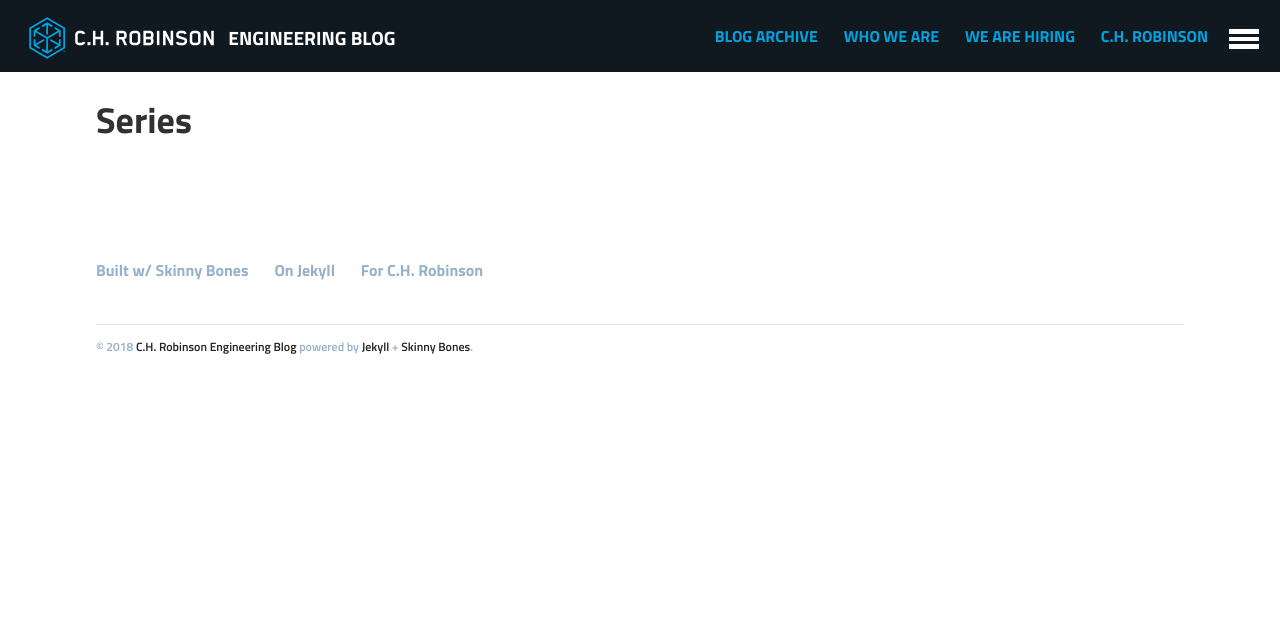
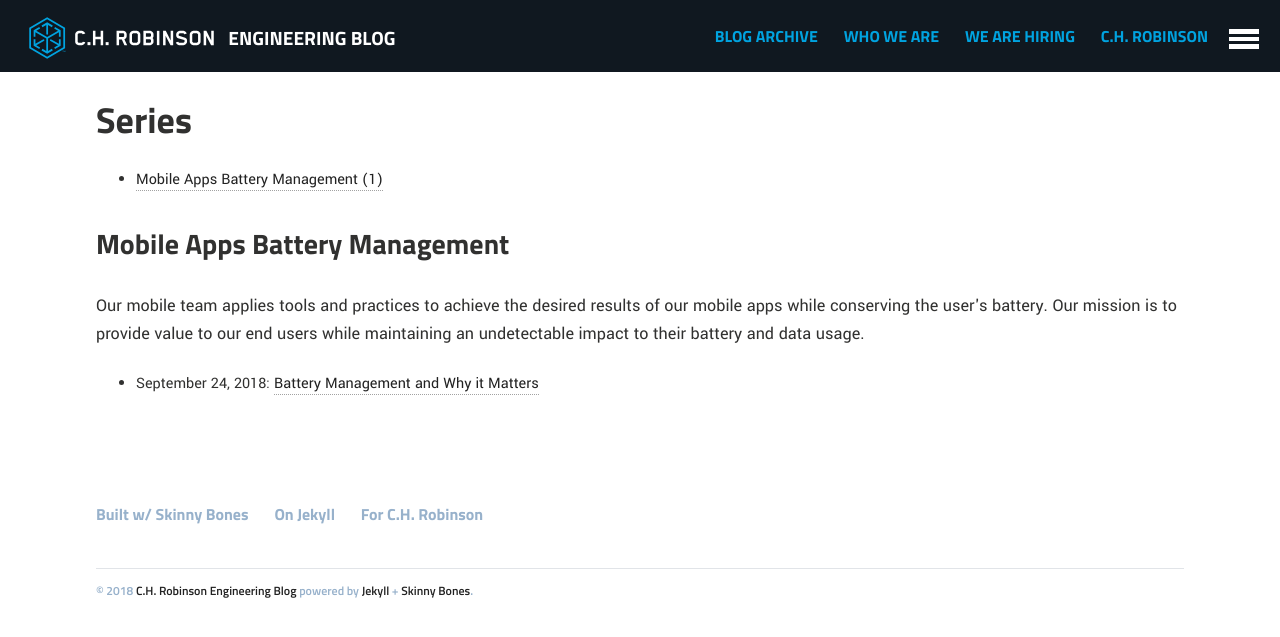
Before and after one commit to ch-robinson/ch-robinson.github.com, a Jekyll site: the page built from series/index.html, in a window 1280 px wide. Shown: the top 637 px of the page. Built offline with Jekyll 4.4.1, drawn with Linux system fonts in a browser that asks for light colours; some of the changed lines change nothing that is shown.

Commit message:
New Post: Battery Management and Why It Matters

```diff
--- a/_data/authors.yml
+++ b/_data/authors.yml
@@ -43,3 +43,9 @@
     as I can about React and how it can be used. In my free time I perform improv, design video games, rock climb
     and play video games
   web: https://www.linkedin.com/in/neilcarlinschauer
+bradjewell:
+  name: Brad Jewell
+  bio:
+    Mobile lead with a focus on applying Software Engineering principles to mobile development to deliver the best
+    experience to our end users.
+  gravatar: e2e99aa42b21c3db84c2832b9fc8e3e7
--- a/_data/series.yml
+++ b/_data/series.yml
@@ -1,3 +1,6 @@
-- id: series-id
-  title: Series Title
-  description: Series Description
+- id: mobile-apps-battery-management
+  title: Mobile Apps Battery Management
+  description:
+    Our mobile team applies tools and practices to achieve the desired results of our mobile apps while conserving the
+    user's battery. Our mission is to provide value to our end users while maintaining an undetectable impact to their
+    battery and data usage.
--- /dev/null
+++ b/_posts/2018-09-24-battery-managment-and-why-it-matters.md
@@ -0,0 +1,82 @@
+---
+layout: article
+title: "Battery Management and Why it Matters"
+authors:
+ - bradjewell
+modified: 2018-09-24
+categories: Mobile
+excerpt: "At C.H. Robinson, our mobile team applies tools and practices to achieve the desired results of our mobile apps while conserving the user's battery. Our mission is to provide value to our end users while maintaining an undetectable impact to their battery and data usage."
+tags: [Android, iOS, Battery, Background Processing]
+image:
+  feature:
+  teaser:
+  thumb:
+disclaimer: true
+series: mobile-apps-battery-management
+---
+
+Your phone notifies you that it has 15% power remaining, and you don't have a charging cable at hand. Are you breaking out in a sweat? Is your mind racing to find ways to charge your phone, or find a friend that can give you some power? Are you listing off what you'd be willing to give up in place of your phone? If you answered yes to any of these questions, know that you are not alone. More importantly, know that, as a mobile engineer, you have a responsibility to ensure your app isn't a contributing cause for such a scenario.
+
+According to reports from [Tech Times](https://www.techtimes.com/articles/6928/20140514/dead-smartphone-battery-causes-stress-in-92-percent-of-britons.htm) and [The Wall Street Journal](https://www.wsj.com/articles/your-phone-is-almost-out-of-battery-remain-calm-call-a-doctor-1525449283), studies show users reporting or exhibiting stress, when separated from their phone due to dead batteries. If your users' stress levels don't concern you, consider this, your app can't run on a phone without power.
+
+A large part of the [NavisphereCarrier](https://play.google.com/store/apps/details?id=com.chrobinson.navispherecarrier) and [NavisphereDriver](https://play.google.com/store/apps/details?id=com.chrobinson.navispherecarrier.driver) apps involve background processing to automate check calls for our users. Automating check calls and arrivals/departures allows our carriers to focus on doing business and leave the logistic tracking to us.
+
+Customers wanting freight moved are demanding more visibility from their logistics providers. The trend is moving toward real-time tracking, but carriers drive for hours, if not days, to complete a load. Manually updating the customer is not a viable option. A mobile app can solve this problem, but the app needs to be efficient and send as few updates as the customer requires.
+
+<figure>
+	<img src="{{site.url}}{{site.baseurl}}/images/posts/2018/BatMan-MarketingBlank.jpg" alt="iPhones displaying NavisphereCarrier">
+</figure>
+
+The challenge is, background processing uses battery power when the app isn't in the foreground. On older OS versions, this could allow irresponsible apps to drain the battery. Current OS versions implement strict safeguards to protect the user's battery by disabling power hungry background processes. Disabling the app saves the battery, but may impede the results of the app. In both cases the solution is simple, we must create solutions that ensure we use as little battery as possible. It's what we call *"defending the battery."*
+
+At C.H. Robinson, our mobile team applies tools and practices to achieve the desired results of our mobile apps while conserving the user's battery. Our mission is to provide value to our end users while maintaining an undetectable impact to their battery and data usage. We have had success in addressing our apps with a process derived from Test Driven Development. We **Measure**, **Manage**, and **Limit** processes.
+
+1. Measure
+    * Find or create a way to measure the situation
+    * Measure the current process for a baseline
+2. Manage
+    * Make the process work as desired by your requirements
+    * Measure the new process and compare to baseline
+3. Limit
+    * Optimize the process removing unnecessary processing
+    * Measure the new process to verify improvement
+
+Before we dive into what we are measuring or how to limit processing, we need to understand what the operating systems are doing. In this article we are going to focus on *background processing*, that is, processing that runs when your app is not in the foreground. Session count and session length are two important metrics that can aid you in determining when to optimize. We will focus on background processing, because it has the potential to occur often. If your app will have long running sessions, you may need to optimize foreground processing.
+
+Android and iOS both have mechanisms to protect their users, but they work in different ways. Understand you probably won't be able to implement background processing the same way on iOS as you might in Android. One of the main ways Apple has protected its users from poor battery experiences is by limiting what it lets developers do in the background. Background processing exists for iOS, but it is more heavily regulated.
+
+Before any of you Android fans get to excited, Google's position on background processing has changed significantly in the past several years. The [Google APIs](https://source.android.com/setup/start/build-numbers) of past used to follow the "with great power comes great responsibility" mindset. Changes to Android imply this responsibility wasn't taken seriously. We will come back to the history of Google's changes, but first let's finish talking about iOS.
+
+## iOS
+
+I mentioned earlier that iOS *limits what it lets developers do in the background*. This doesn't mean iOS *limits your user experience*. It's a fine distinction, but it is important to understand. For example, if you had a requirement to retrieve the latest headlines every 4 hours, you might have a hard time implementing that directly on device. As a developer, you have been limited.
+
+Now consider what your *user* really wants. Your user might want faster launch times when opening the app. They may want to be notified of headlines as they become available. If you have a niche news app that provides hyper local news, your users may want to be notified of events that happened near their current location. The original requirement may be hard to implement, but the user experience is very achievable.
+
+To update your app's data, for faster launch times, perhaps [Background App Refresh](https://developer.apple.com/documentation/uikit/core_app/managing_your_app_s_life_cycle/preparing_your_app_to_run_in_the_background/updating_your_app_with_background_app_refresh) will fit your needs. Your app can update its data in the background, but the operating system gets to decide when is a good time to refresh the data.
+
+If you want headlines delivered as they become available, [APNs](https://developer.apple.com/library/archive/documentation/NetworkingInternet/Conceptual/RemoteNotificationsPG/APNSOverview.html#//apple_ref/doc/uid/TP40008194-CH8-SW1) or a derivative, [Silent Push Notifications](https://developer.apple.com/documentation/usernotifications/setting_up_a_remote_notification_server/pushing_updates_to_your_app_silently) can provide timely updates to the user or run small tasks. Push notifications add development and maintenance overhead, but you get more precise access to *when* the user gets the update.
+
+If your app is location centric, [Core Location](https://developer.apple.com/documentation/corelocation) and [Significant-Change Location Service](https://developer.apple.com/documentation/corelocation/getting_the_user_s_location/using_the_significant_change_location_service) may provide the experience your users want.
+
+These are just some of the options available to iOS engineers. Each solution has its benefits and drawbacks. Understanding the options and focusing on the user will increase your overall success in background processing.
+
+## Android
+
+Now that we understand how iOS guides our decisions by focusing on the user we can look at Android. On the surface Android appears to provide many more options for background processing. Looking at our original requirement of retrieving a news feed every four hours, we can accommodate this with the [Alarm Manager](https://developer.android.com/reference/android/app/AlarmManager), and you might think you were done... until QA gets ahold of the build.
+
+Alarm Manager is indeed a viable option, up until [API 19](https://developer.android.com/about/versions/android-4.4) and possibly through [API 26](https://developer.android.com/about/versions/oreo/android-8.0). Prior to API 19, Alarm Manager would run your defined process at the time or time interval you specified. It was an alarm clock for your code, AWESOME! The problem is, when one device has numerous apps all firing different alarms at different times, your device is constantly being woke up. In API 19 Google made a change that made the alarm manager time interval more of a suggestion than a steadfast specification. The OS would group alarms that would fire off near one another. Some alarms would run longer than specified and some would fire earlier.
+
+In [API 21](https://developer.android.com/about/versions/android-5.0), Google introduced the Job Scheduler. Where the Alarm Manager is Clark Kent, Job Scheduler is Superman. With the Job Scheduler you can now specify more than just what time you want a process to start. You can provide valuable criteria specifying the requirements your process needs. Now you can even schedule a process to only run when the device is connected to power and is on an unmetered network connection.
+
+[Doze mode](https://developer.android.com/training/monitoring-device-state/doze-standby) was introduced in [API 23](https://developer.android.com/about/versions/marshmallow/android-6.0). Doze mode is the feature that will give your QA department the most headaches. If they don't have the [right ADB commands](https://developer.android.com/training/monitoring-device-state/doze-standby#testing_doze_and_app_standby) or access to [Battery Historian](https://github.com/google/battery-historian) it will be very difficult for them to consistently test. Doze mode will limit the execution of processes, started by alarm manager or job scheduler, when it determines a device is inactive. This may be great for your app, but if your app needs to be able to perform processing while a device isn't being actively used, it may interfere with your app. Like Apple, Google has not limited the experience for your users, you still have options.
+
+Similar to iOS, you can use [push notifications](https://firebase.google.com/docs/cloud-messaging/concept-options#notifications_and_data_messages) and [data messages](https://firebase.google.com/docs/cloud-messaging/concept-options#notifications_and_data_messages) to provide users with information or trigger processing at specific times. Messages sent with high priority will pass through doze mode. Using this method provides the most control and precision for delivery, but increases development overhead. One additional benefit to data messages is the compatibility support. Google Cloud Messaging/Firebase Cloud Messaging is supported all the way back to [API 14](https://developer.android.com/about/versions/android-4.0).
+
+Android also provides [location services](https://developer.android.com/training/location/) such as geofencing that can trigger processes.
+
+The history lesson may not be thrilling, but it is important to understand for most production applications. Unless you are able to target a narrow range of Google APIs, your background processing will behave differently on different versions of Android. How these changes impact your development is dependent on your use case. If you want to update your app's content before the user opens your app, having your process trigger after doze mode exits will update your content closer to when your user might access it. Now your user will have content that is seconds to minutes old rather than minutes to hours old. If your user wants to periodically share location updates regardless of if they are actively using their device, doze mode may interfere with their experience.
+
+## So what do I do?
+
+We have covered history and considered the term limitations, so you might be wondering what to do next. The first thing to consider is, do you really need to do processing when your app isn't in the foreground? If you don't need it and it won't directly benefit your user, drop it. If it will benefit your user, *think like a user* and modify your requirements to fit the user's needs. When you are defining your requirements, *plan with both platforms in mind*. The Android and iOS implementation of your app may behave differently. Most of the time, that is fine, but *make sure your project stakeholders understand the differences*.
```
Also changed, not shown: images/posts/2018/BatMan-MarketingBlank.jpg (added).
